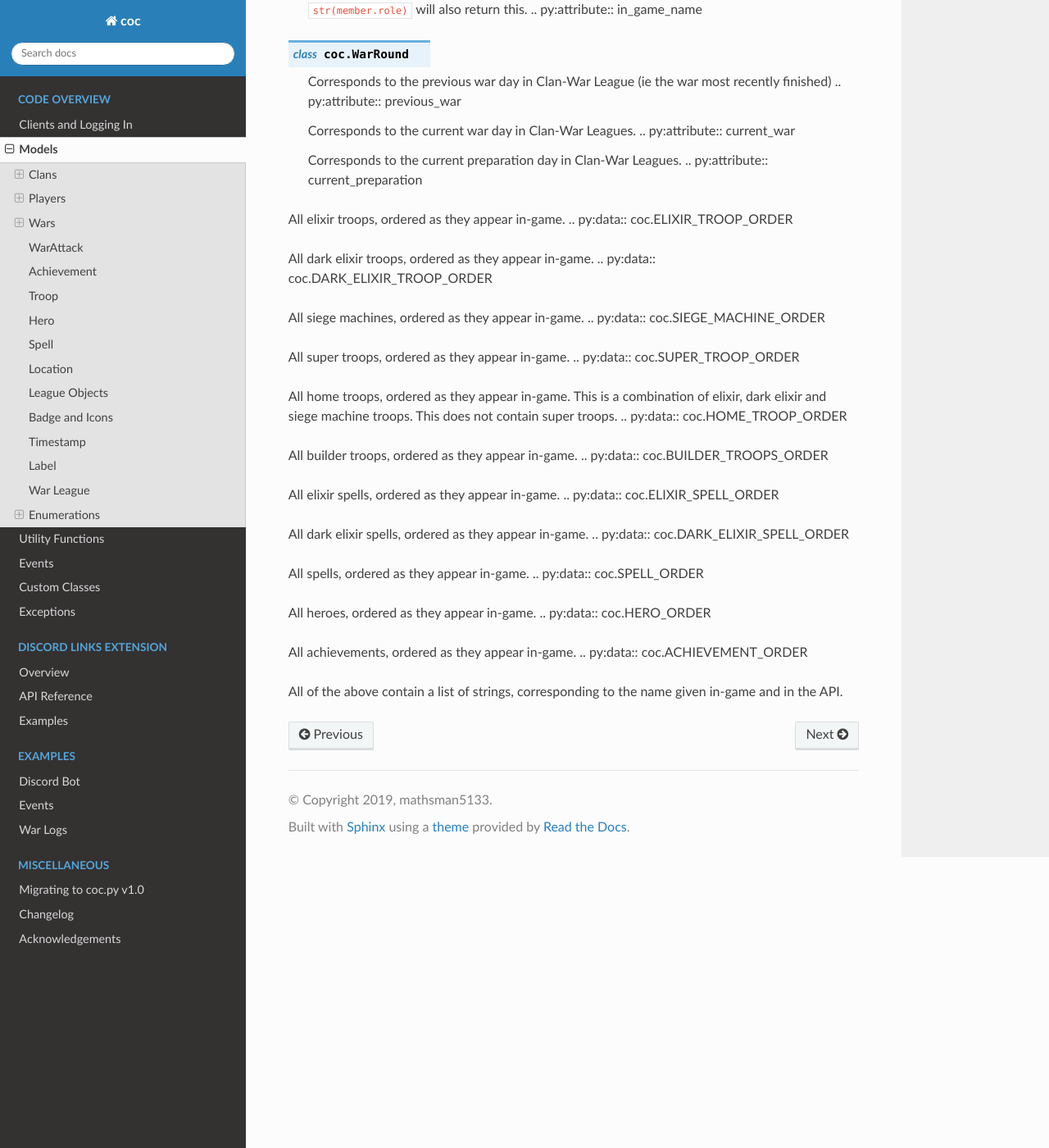
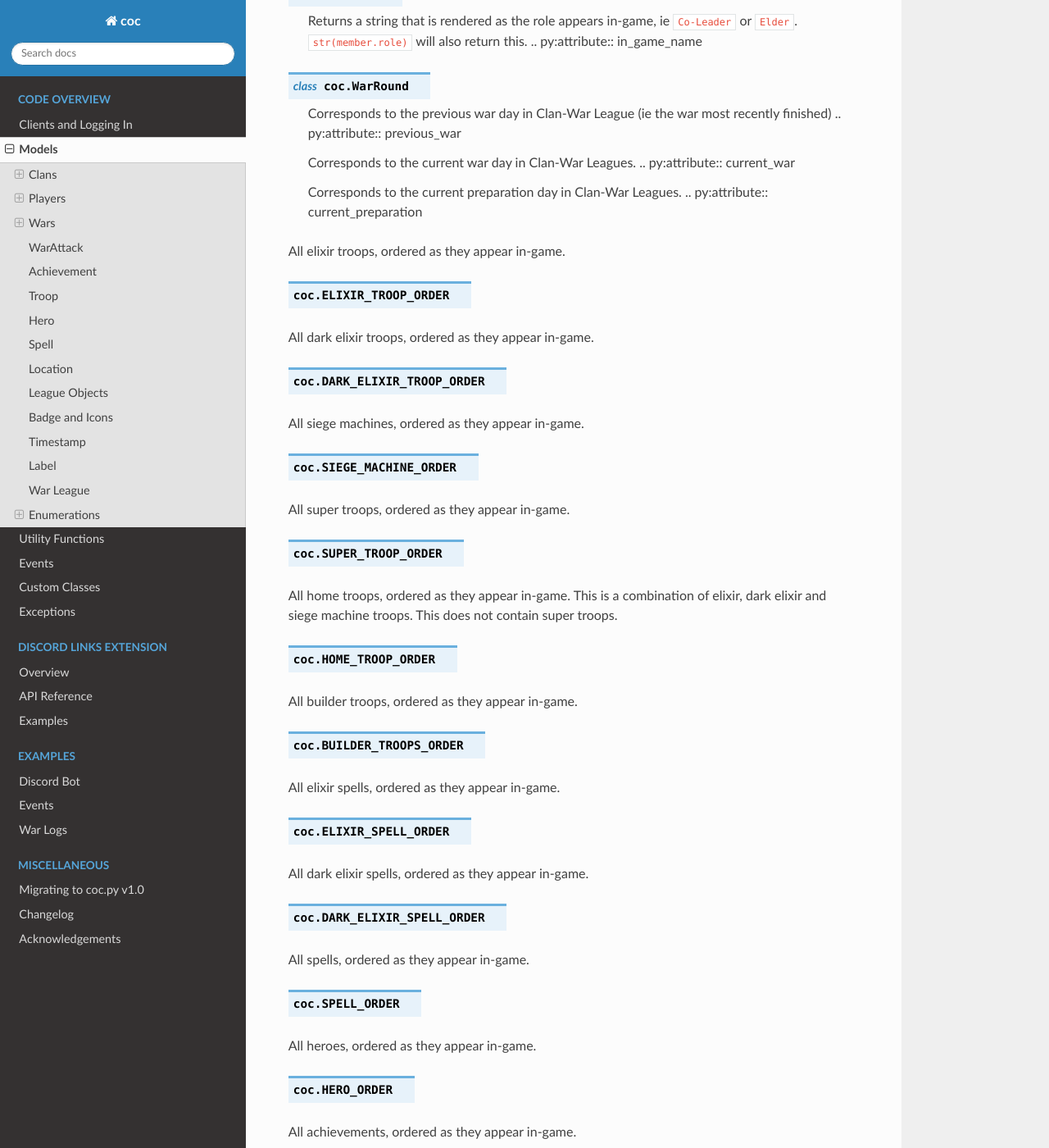
Before and after one commit to mathsman5133/coc.py, a Sphinx documentation site: the page built from docs/code_overview/models.rst, in a window 1280 px wide and 1400 px high, scrolled down 5560 px. Shown: the whole window at 82% size. Built offline with Sphinx 7.4.7 and the Read the Docs theme 2.0.0, drawn with Linux system fonts in a browser that asks for light colours; pages that are not in the unit, such as notebooks, are missing from menus; some of the changed lines change nothing that is shown; some of the changed text lies outside the part shown.

Commit message:
add more newlines

```diff
--- a/docs/code_overview/models.rst
+++ b/docs/code_overview/models.rst
@@ -228,11 +228,13 @@
 achievements that are used internally.
 
 Corresponds to a member's in-game role in the clan.
+
 .. class:: Role
 
     Returns a string that is rendered as the role appears in-game, ie ``Co-Leader`` or ``Elder``.
     ``str(member.role)`` will also return this.
     .. py:attribute:: in_game_name
+
 
 .. class:: WarRound
 
@@ -247,39 +249,59 @@
 
 
 All elixir troops, ordered as they appear in-game.
-.. py:data:: coc.ELIXIR_TROOP_ORDER
+
+.. data:: coc.ELIXIR_TROOP_ORDER
 
 
 All dark elixir troops, ordered as they appear in-game.
-.. py:data:: coc.DARK_ELIXIR_TROOP_ORDER
+
+.. data:: coc.DARK_ELIXIR_TROOP_ORDER
+
 
 All siege machines, ordered as they appear in-game.
-.. py:data:: coc.SIEGE_MACHINE_ORDER
+
+.. data:: coc.SIEGE_MACHINE_ORDER
+
 
 All super troops, ordered as they appear in-game.
-.. py:data:: coc.SUPER_TROOP_ORDER
+
+.. data:: coc.SUPER_TROOP_ORDER
+
 
 All home troops, ordered as they appear in-game. This is a combination of elixir, dark elixir and siege machine troops.
 This does not contain super troops.
-.. py:data:: coc.HOME_TROOP_ORDER
+
+.. data:: coc.HOME_TROOP_ORDER
+
 
 All builder troops, ordered as they appear in-game.
-.. py:data:: coc.BUILDER_TROOPS_ORDER
+
+.. data:: coc.BUILDER_TROOPS_ORDER
+
 
 All elixir spells, ordered as they appear in-game.
-.. py:data:: coc.ELIXIR_SPELL_ORDER
+
+.. data:: coc.ELIXIR_SPELL_ORDER
+
 
 All dark elixir spells, ordered as they appear in-game.
-.. py:data:: coc.DARK_ELIXIR_SPELL_ORDER
+
+.. data:: coc.DARK_ELIXIR_SPELL_ORDER
+
 
 All spells, ordered as they appear in-game.
-.. py:data:: coc.SPELL_ORDER
+
+.. data:: coc.SPELL_ORDER
+
 
 All heroes, ordered as they appear in-game.
-.. py:data:: coc.HERO_ORDER
+
+.. data:: coc.HERO_ORDER
+
 
 All achievements, ordered as they appear in-game.
-.. py:data:: coc.ACHIEVEMENT_ORDER
+
+.. data:: coc.ACHIEVEMENT_ORDER
 
 
 All of the above contain a list of strings, corresponding to the name given in-game and in the API.
```
